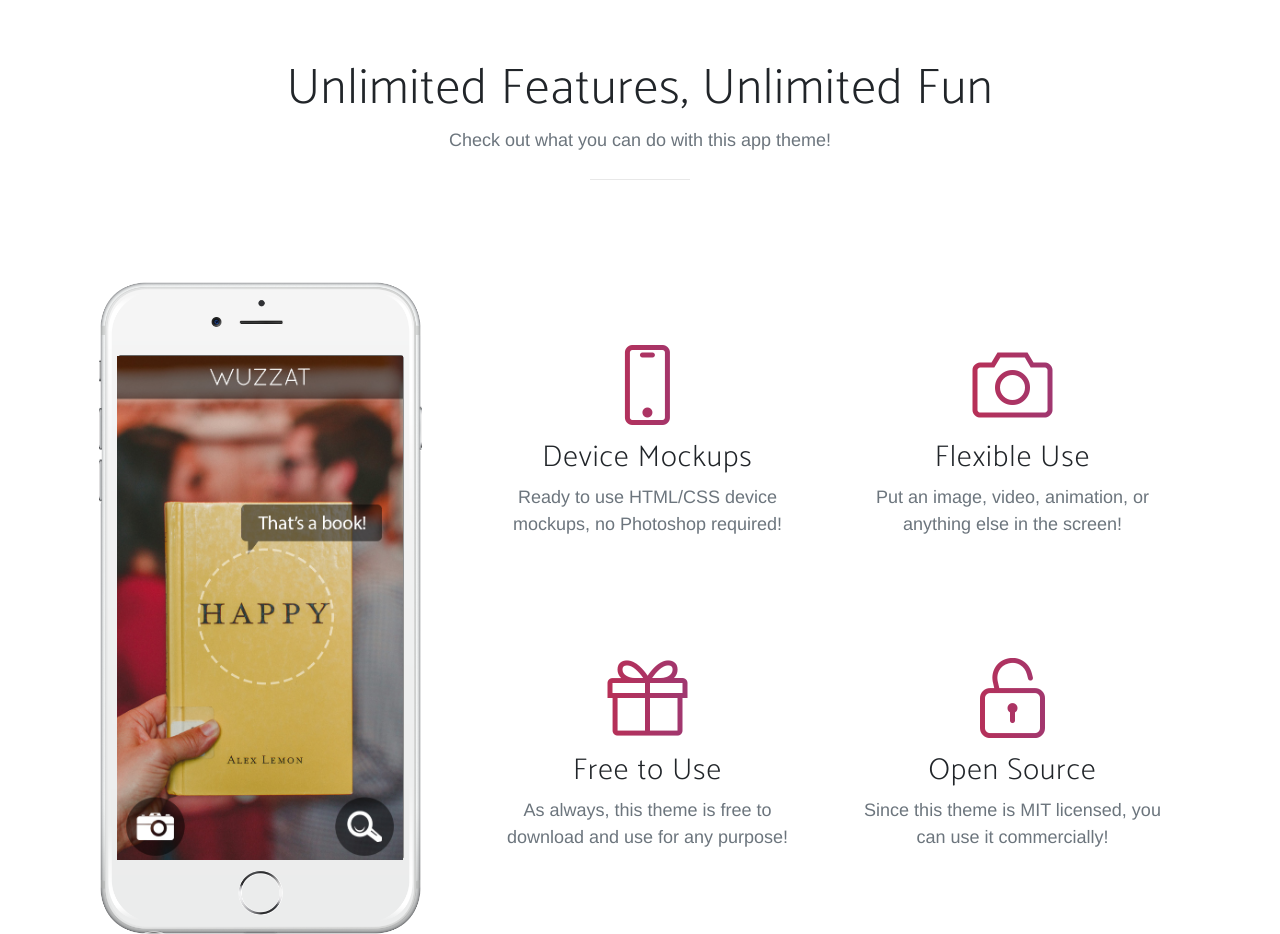
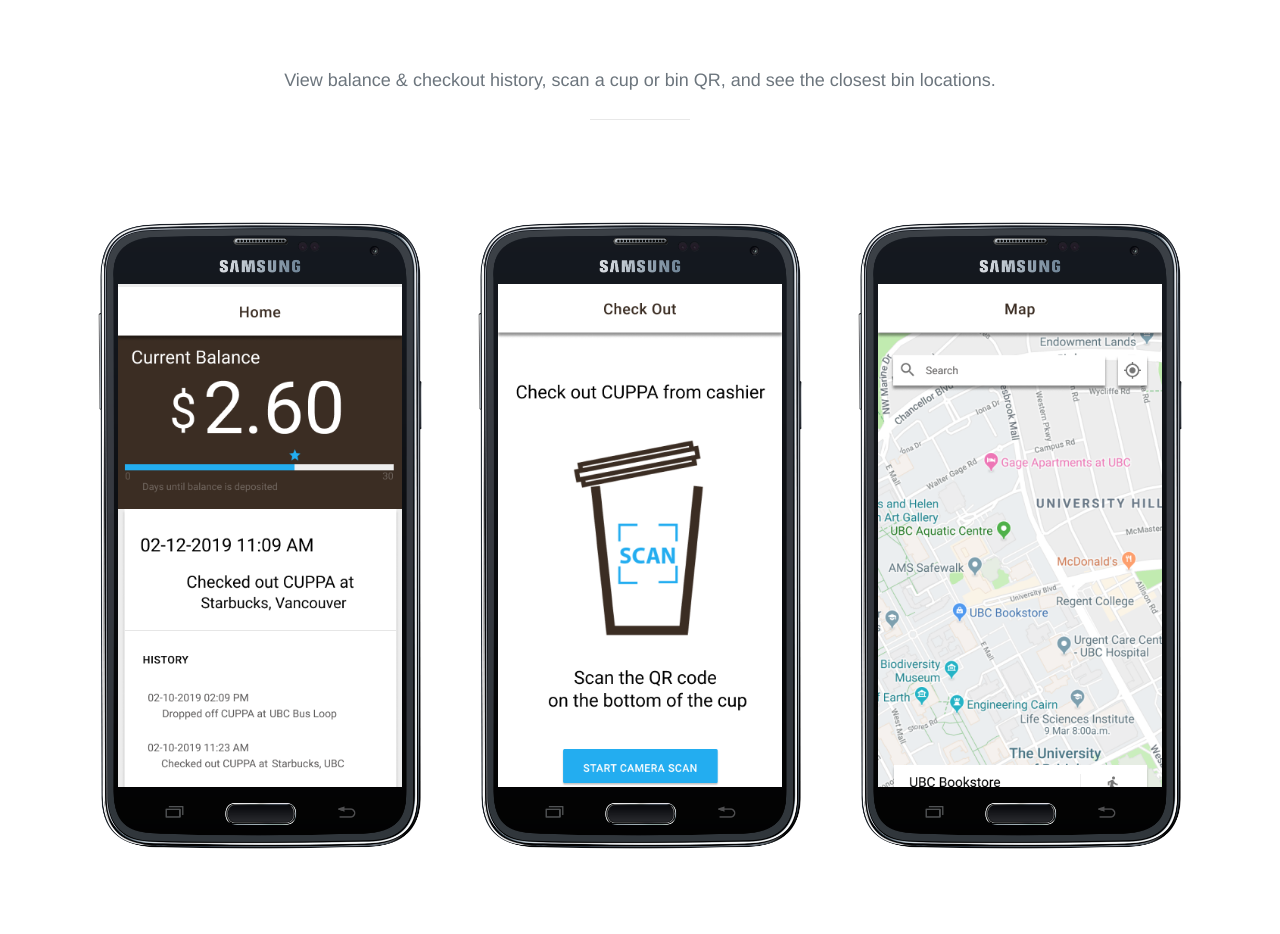
Before and after one commit to therealAJ/cuppa, a plain HTML site: page index.html in a window 1280 px wide. Shown: the part 1340-2274 px from the top of the page. Drawn offline with Linux system fonts and the light colour scheme; a web font is replaced by a local one.

Commit message:
finish landing page

```diff
--- a/index.html
+++ b/index.html
@@ -87,7 +87,7 @@
     <div class="container">
       <div class="row">
         <div class="col-md-8 mx-auto">
-          <h2 class="section-heading">Checkout our cup!</h2>
+          <h2 class="section-heading">Check out our cup!</h2>
           <p>Our app is available on all Android devices! Download now to get started!</p>
           <div class="badges">
             <a class="badge-link" href="https://play.google.com/store/apps/details?id=com.cuppa.cuppa_consumer"><img src="img/google-play-badge.svg" alt=""></a>
@@ -100,18 +100,18 @@
   <section class="features" id="features">
     <div class="container">
       <div class="section-heading text-center">
-        <h2>Unlimited Features, Unlimited Fun</h2>
-        <p class="text-muted">Check out what you can do with this app theme!</p>
+        <h2></h2>
+        <p class="text-muted">View balance & checkout history, scan a cup or bin QR, and see the closest bin locations.</p>
         <hr>
       </div>
       <div class="row">
         <div class="col-lg-4 my-auto">
           <div class="device-container">
-            <div class="device-mockup iphone6_plus portrait white">
+            <div class="device-mockup galaxy_s5 portrait black">
               <div class="device">
                 <div class="screen">
                   <!-- Demo image for screen mockup, you can put an image here, some HTML, an animation, video, or anything else! -->
-                  <img src="img/demo-screen-1.jpg" class="img-fluid" alt="">
+                  <img src="img/home.png" class="img-fluid" alt="">
                 </div>
                 <div class="button">
                   <!-- You can hook the "home button" to some JavaScript events or just remove it -->
@@ -120,37 +120,25 @@
             </div>
           </div>
         </div>
-        <div class="col-lg-8 my-auto">
-          <div class="container-fluid">
-            <div class="row">
-              <div class="col-lg-6">
-                <div class="feature-item">
-                  <i class="icon-screen-smartphone text-primary"></i>
-                  <h3>Device Mockups</h3>
-                  <p class="text-muted">Ready to use HTML/CSS device mockups, no Photoshop required!</p>
-                </div>
-              </div>
-              <div class="col-lg-6">
-                <div class="feature-item">
-                  <i class="icon-camera text-primary"></i>
-                  <h3>Flexible Use</h3>
-                  <p class="text-muted">Put an image, video, animation, or anything else in the screen!</p>
+        <div class="col-lg-4 my-auto">
+          <div class="device-container">
+            <div class="device-mockup galaxy_s5 portrait black">
+              <div class="device">
+                <div class="screen">
+                  <!-- Demo image for screen mockup, you can put an image here, some HTML, an animation, video, or anything else! -->
+                  <img src="img/checkout.png" class="img-fluid" alt="">
                 </div>
               </div>
             </div>
-            <div class="row">
-              <div class="col-lg-6">
-                <div class="feature-item">
-                  <i class="icon-present text-primary"></i>
-                  <h3>Free to Use</h3>
-                  <p class="text-muted">As always, this theme is free to download and use for any purpose!</p>
-                </div>
-              </div>
-              <div class="col-lg-6">
-                <div class="feature-item">
-                  <i class="icon-lock-open text-primary"></i>
-                  <h3>Open Source</h3>
-                  <p class="text-muted">Since this theme is MIT licensed, you can use it commercially!</p>
+          </div>
+        </div>
+        <div class="col-lg-4 my-auto">
+          <div class="device-container">
+            <div class="device-mockup galaxy_s5 portrait black">
+              <div class="device">
+                <div class="screen">
+                  <!-- Demo image for screen mockup, you can put an image here, some HTML, an animation, video, or anything else! -->
+                  <img src="img/map.png" class="img-fluid" alt="">
                 </div>
               </div>
             </div>
@@ -163,8 +151,8 @@
   <section class="cta">
     <div class="cta-content">
       <div class="container">
-        <h2>Stop waiting.<br>Start building.</h2>
-        <a href="#contact" class="btn btn-outline btn-xl js-scroll-trigger">Let's Get Started!</a>
+          <h2>Like what you see?</h2>
+        <a href="#contact" class="btn btn-outline btn-xl js-scroll-trigger">Follow us on social media!</a>
       </div>
     </div>
     <div class="overlay"></div>
@@ -172,23 +160,10 @@
 
   <section class="contact bg-primary" id="contact">
     <div class="container">
-      <h2>We
-        <i class="fas fa-heart"></i>
-        new friends!</h2>
       <ul class="list-inline list-social">
-        <li class="list-inline-item social-twitter">
-          <a href="#">
-            <i class="fab fa-twitter"></i>
-          </a>
-        </li>
         <li class="list-inline-item social-facebook">
           <a href="#">
             <i class="fab fa-facebook-f"></i>
-          </a>
-        </li>
-        <li class="list-inline-item social-google-plus">
-          <a href="#">
-            <i class="fab fa-google-plus-g"></i>
           </a>
         </li>
       </ul>
@@ -197,7 +172,8 @@
 
   <footer>
     <div class="container">
-      <p>&copy; Your Website 2019. All Rights Reserved.</p>
+      <p>&copy; Cuppa 2019. All rights reserved.</p>
+<!--
       <ul class="list-inline">
         <li class="list-inline-item">
           <a href="#">Privacy</a>
@@ -209,6 +185,7 @@
           <a href="#">FAQ</a>
         </li>
       </ul>
+-->
     </div>
   </footer>
 
--- a/scss/_cta.scss
+++ b/scss/_cta.scss
@@ -2,7 +2,7 @@
 section.cta {
     position: relative;
     padding: 250px 0;
-    background-image: url('../img/bg-cta.jpg');
+    background-image: url('../img/banner.png');
     background-position: center;
     @include background-cover;
     .cta-content {
```
Also changed, not shown: css/new-age.css, css/new-age.min.css, img/banner.png (added), img/checkout.png (added), img/home.png (added), img/map.png (added).
